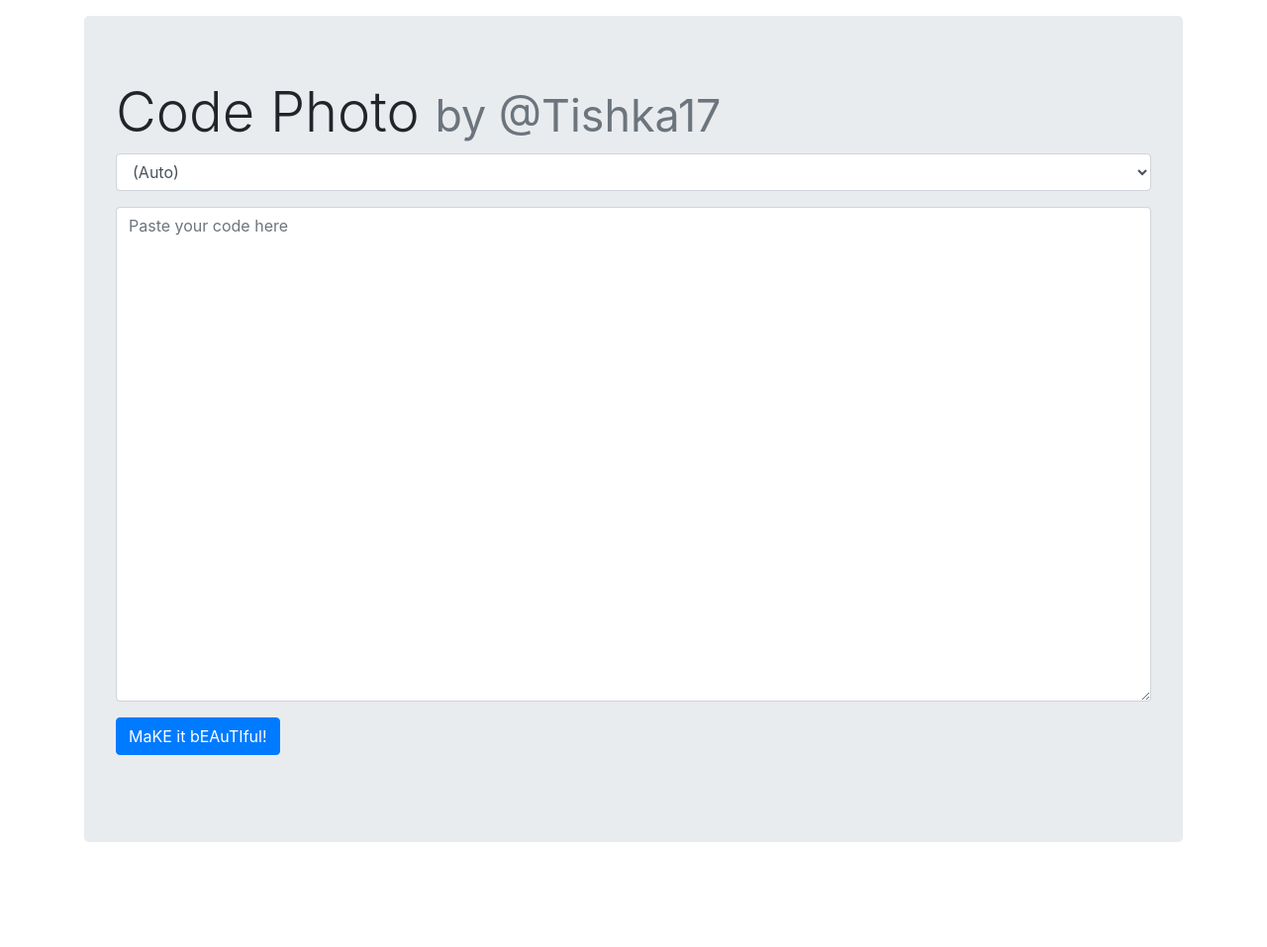
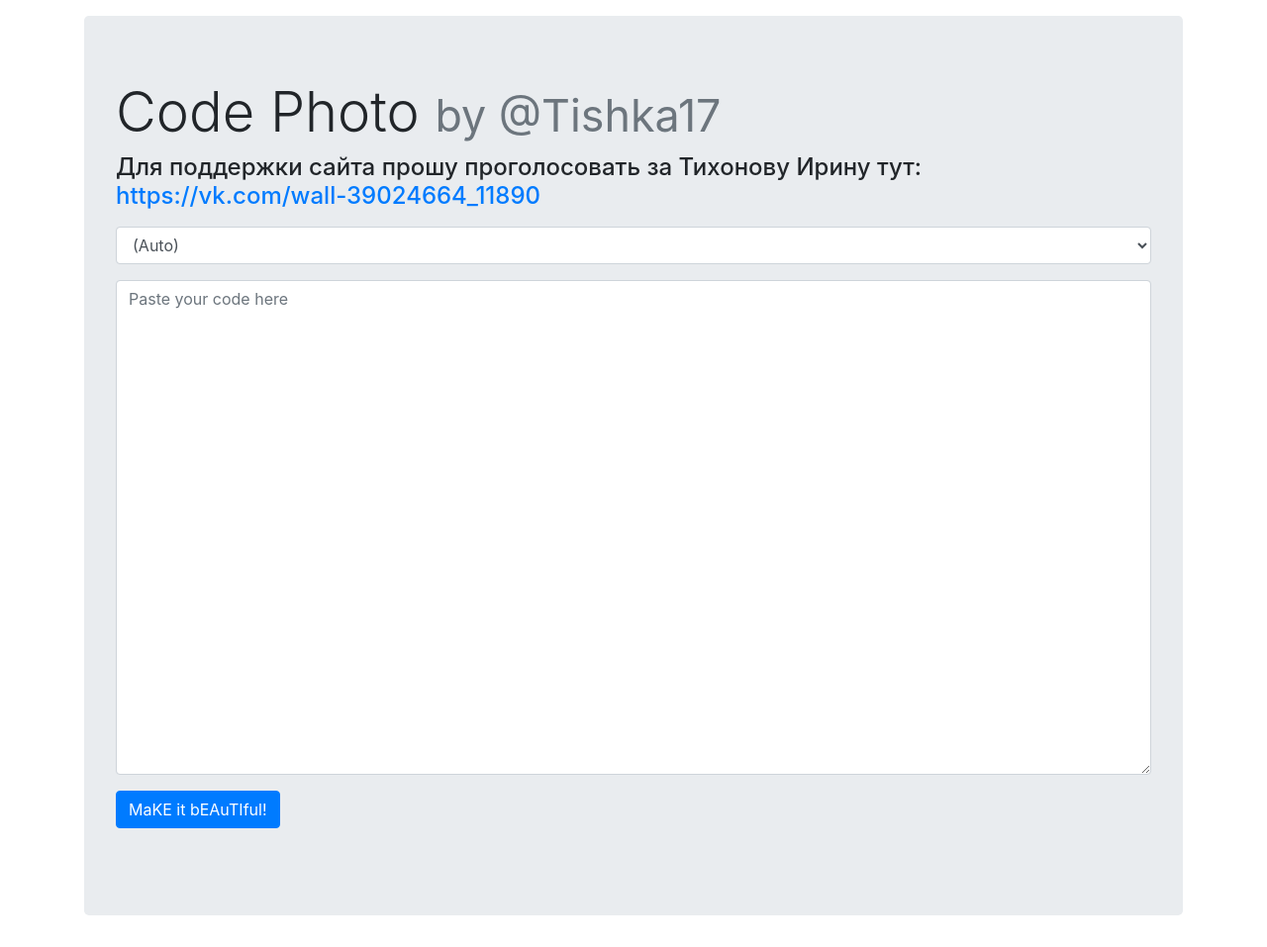
Before and after one commit to Tishka17/codephoto, a Flask app: page / in a window 1280 px wide. Shown: the whole page at 99% size. Before the commit the page ends 851 px from the top, so only its background shows below. Run offline with Flask 2, Linux system fonts and the light colour scheme; some libraries are stand-ins or nearby versions.

Commit message:
Update input.html

```diff
--- a/templates/input.html
+++ b/templates/input.html
@@ -21,6 +21,9 @@
             <small class="text-muted">by @Tishka17</small>
         </h2>
         <form action="/code" method="post">
+            <div class="form-group">
+                <h4>Для поддержки сайта прошу проголосовать за Тихонову Ирину тут: <a href="https://vk.com/wall-39024664_11890">https://vk.com/wall-39024664_11890</a></h4>
+            </div>
             <input type="hidden" name="csrf_token" value="{{ csrf_token() }}"/>
             <div class="form-group">
                 <select class="form-control" id="language" name="language">
```
